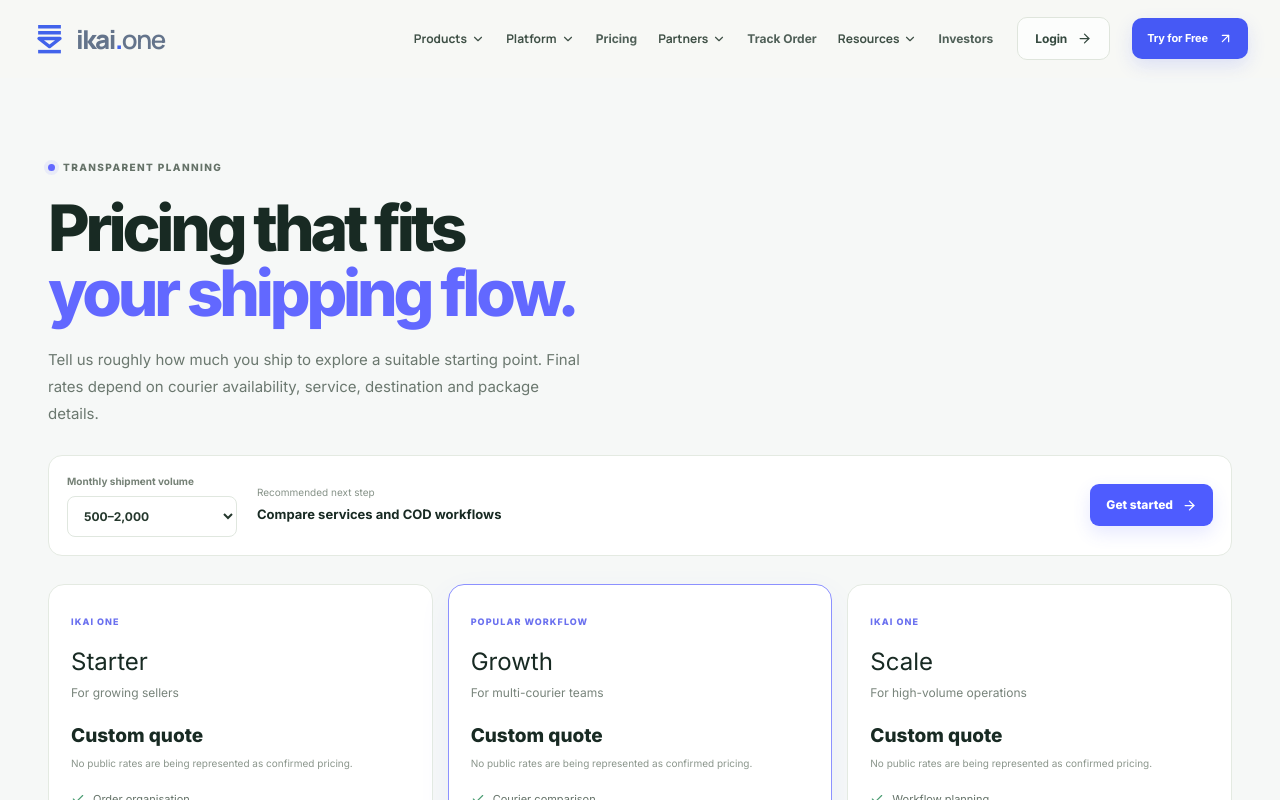
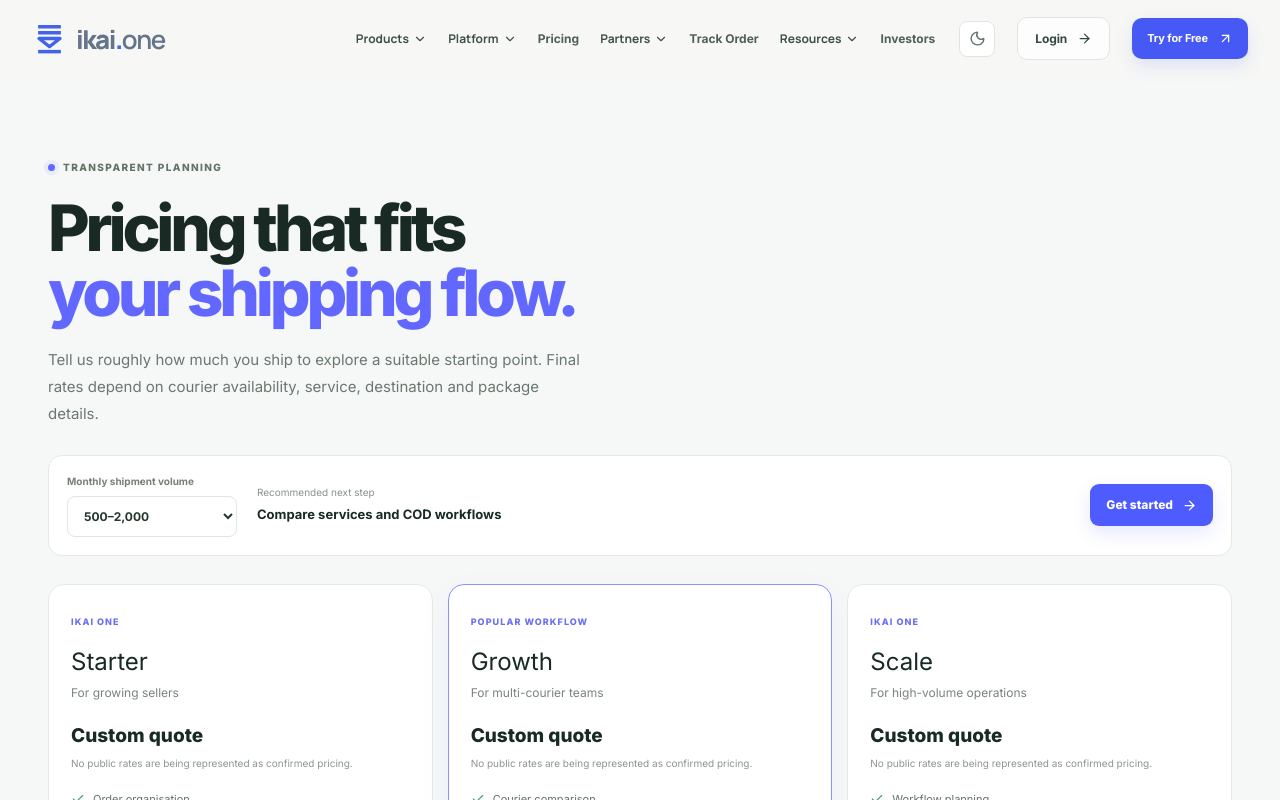
Before and after one commit to AbdullahSartaj123/Ikai-One, a React (Vite) app: page /pricing in a window 1280 px wide. Shown: the top 800 px of the page. Built offline with nearby package versions, Linux system fonts and the light colour scheme.

Commit message:
Make the shared theme toggle available on public pages

```diff
--- a/src/App.jsx
+++ b/src/App.jsx
@@ -1,5 +1,6 @@
 import { useEffect, useState } from 'react'
 import { Link } from 'react-router-dom'
+import { ThemeToggle } from './components/UI.jsx'
 import {
   Activity, ArrowRight, ArrowUpRight, BarChart3, Box, Boxes, Check, CheckCircle2,
   ChevronDown, CircleDollarSign, Clock3, Globe2, MapPin, Menu, MessageCircle,
@@ -144,7 +145,7 @@ export function Header() {
           })}
           <div className="mobile-nav-actions"><a className="button button-quiet nav-login-cta" href="/login" onClick={close}>Login to Dashboard <ArrowRight size={15}/></a><a className="button button-primary button-full" href="/signup" onClick={close}>Try for Free <ArrowUpRight size={16}/></a></div>
         </nav>
-        <div className="nav-actions"><a className="button button-quiet nav-login-cta" href="/login">Login <ArrowRight size={15}/></a><a className="button button-primary nav-cta" href="/signup">Try for Free <ArrowUpRight size={15}/></a></div>
+        <div className="nav-actions"><ThemeToggle compact/><a className="button button-quiet nav-login-cta" href="/login">Login <ArrowRight size={15}/></a><a className="button button-primary nav-cta" href="/signup">Try for Free <ArrowUpRight size={15}/></a></div>
         <button className="menu-toggle" onClick={() => setMobileOpen(!mobileOpen)} aria-label={mobileOpen ? 'Close menu' : 'Open menu'} aria-expanded={mobileOpen}>{mobileOpen ? <X size={22}/> : <Menu size={22}/>}</button>
       </div>
       {activeMenu&&<button className="mega-backdrop" aria-label="Close navigation menu" onClick={close}/>}
```
